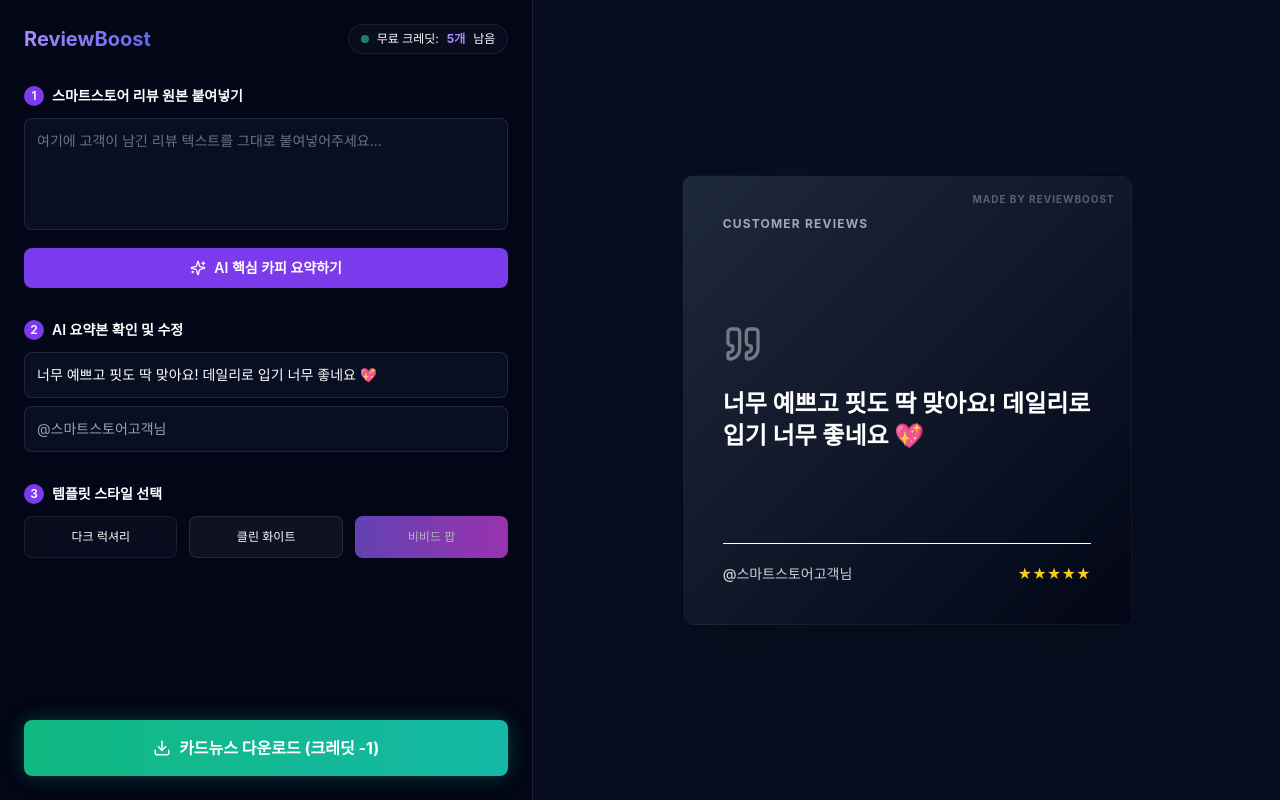
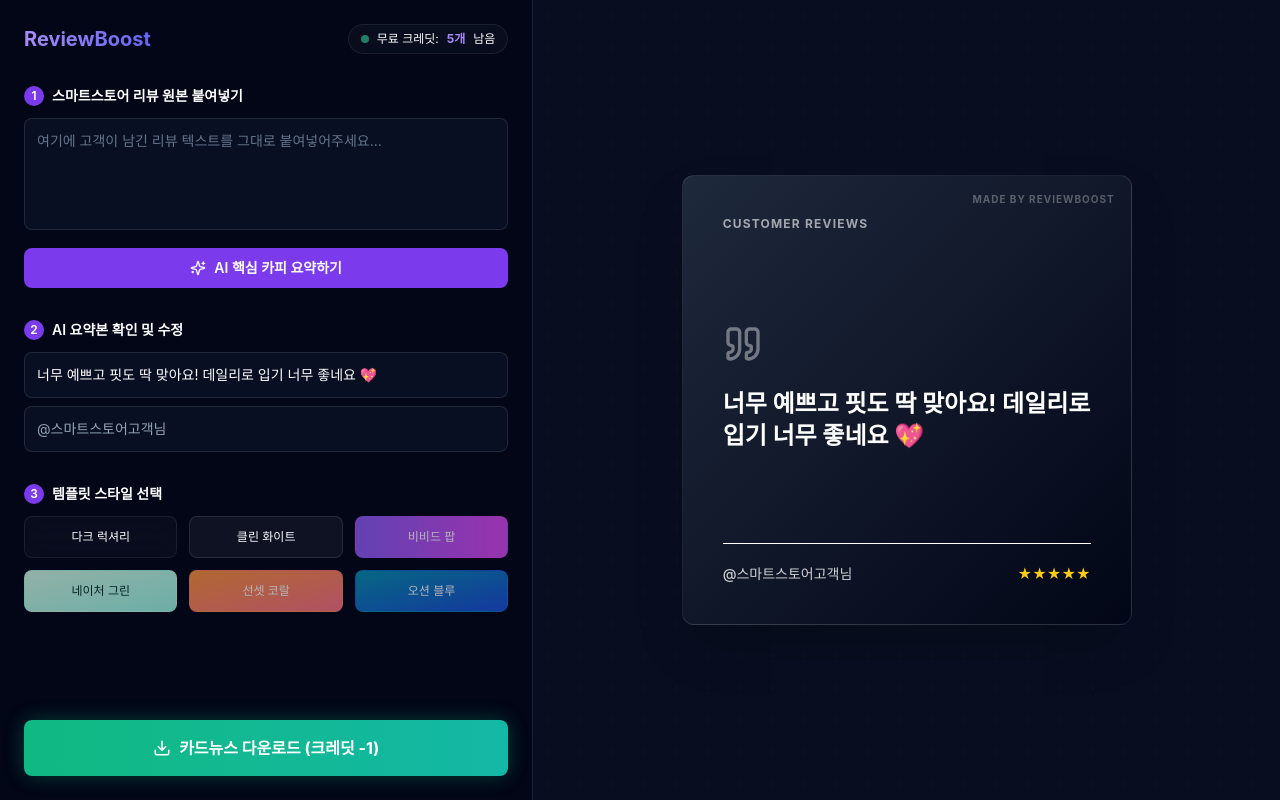
Before and after one commit to JunHoKim21/ReviewBoost-, a Next.js app: page / in a window 1280 px wide. Built offline with nearby package versions, Linux system fonts and the light colour scheme; no server answers; the database is empty; sample sign-in values are in the browser's storage.

Commit message:
feat: add 3 more elegant themes (nature, sunset, ocean) to improve competitiveness

```diff
--- a/src/app/page.tsx
+++ b/src/app/page.tsx
@@ -13,7 +13,7 @@ export default function Dashboard() {
   const [originalText, setOriginalText] = useState('');
   const [summary, setSummary] = useState('너무 예쁘고 핏도 딱 맞아요! 데일리로 입기 너무 좋네요 💖');
   const [subText, setSubText] = useState('@스마트스토어고객님');
-  const [theme, setTheme] = useState<'dark'|'light'|'gradient'>('dark');
+  const [theme, setTheme] = useState<'dark'|'light'|'gradient'|'nature'|'sunset'|'ocean'>('dark');
 
   const [isSummarizing, setIsSummarizing] = useState(false);
   const [isDownloading, setIsDownloading] = useState(false);
@@ -139,9 +139,12 @@ export default function Dashboard() {
 
   const getThemeClasses = () => {
     switch(theme) {
-      case 'light': return 'bg-white text-slate-900';
-      case 'gradient': return 'bg-gradient-to-br from-violet-500 to-fuchsia-500 text-white';
-      case 'dark': default: return 'bg-gradient-to-br from-slate-800 to-slate-950 text-white';
+      case 'light': return 'bg-white text-slate-900 border-slate-200';
+      case 'gradient': return 'bg-gradient-to-br from-violet-500 to-fuchsia-500 text-white border-none';
+      case 'nature': return 'bg-gradient-to-br from-emerald-100 to-teal-200 text-teal-950 border-teal-300';
+      case 'sunset': return 'bg-gradient-to-br from-orange-400 to-rose-400 text-white border-none';
+      case 'ocean': return 'bg-gradient-to-br from-cyan-600 to-blue-700 text-white border-none';
+      case 'dark': default: return 'bg-gradient-to-br from-slate-800 to-slate-950 text-white border-white/10';
     }
   };
 
@@ -255,6 +258,24 @@ export default function Dashboard() {
               >
                 비비드 팝
               </button>
+              <button
+                onClick={() => setTheme('nature')}
+                className={`p-3 rounded-lg border text-xs transition ${theme === 'nature' ? 'border-violet-500' : 'border-transparent opacity-70 hover:opacity-100'} bg-gradient-to-br from-emerald-100 to-teal-200 text-teal-950`}
+              >
+                네이처 그린
+              </button>
+              <button
+                onClick={() => setTheme('sunset')}
+                className={`p-3 rounded-lg border text-xs transition ${theme === 'sunset' ? 'border-violet-500' : 'border-transparent opacity-70 hover:opacity-100'} bg-gradient-to-br from-orange-400 to-rose-400 text-white`}
+              >
+                선셋 코랄
+              </button>
+              <button
+                onClick={() => setTheme('ocean')}
+                className={`p-3 rounded-lg border text-xs transition ${theme === 'ocean' ? 'border-violet-500' : 'border-transparent opacity-70 hover:opacity-100'} bg-gradient-to-br from-cyan-600 to-blue-700 text-white`}
+              >
+                오션 블루
+              </button>
             </div>
           </div>
         </div>
```
